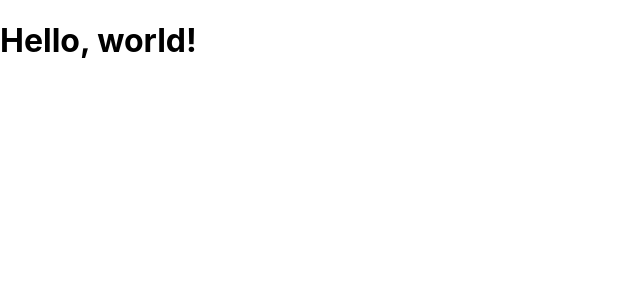
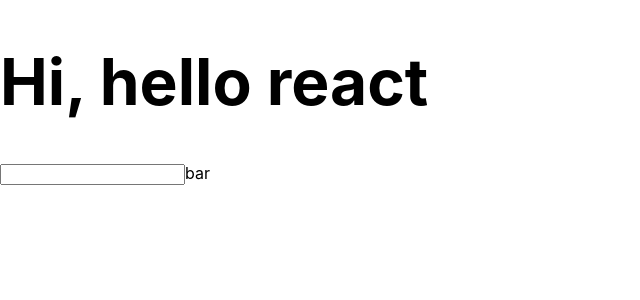
Before and after one commit to taruyar/react-tutorial, a React (Create React App) app: page / in a window 1280 px wide. Shown: the top 300 px of the page, without its empty margins (0-640 px from the left). Built offline with nearby package versions, Linux system fonts and the light colour scheme.

Commit message:
into jsx syntax

```diff
--- a/src/App.js
+++ b/src/App.js
@@ -1,7 +1,37 @@
 import React from 'react';
 
-function App() {
-  return <div><h1>Hello, world!</h1></div>;
+
+class App extends React.Component{
+  render(){
+    const greeting = 'Hi, ';
+    const dom = <h1 className=''>{greeting}hello react</h1>
+    return (
+      <div>
+        <h1>{dom}</h1>
+        <input type='text'
+          onClick={()=>{console.log('clicked')}}
+        />
+        <label htmlFor='bar'>bar
+        </label>
+      </div>
+    )
+  }
 }
+// function App() {
+//   const dom = <h1>Hello, World</h1>;
+//   return dom;
+// }
+/*
+class App extends Component{
+  rener() {
+    return React.createElement(
+      'div',
+      null,
+      'hello world'
+    )
+  }
+}
+}
+ */
 
 export default App;
```
